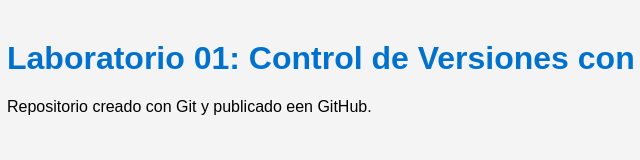
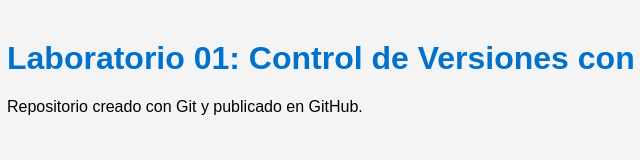
Before and after one commit to Unfurdesuka/lab01-git, a plain HTML site: page index.html in a window 1280 px wide. Shown: the full height of the page, 33-673 px from the left. Drawn offline with Linux system fonts and the light colour scheme.

```diff
--- a/index.html
+++ b/index.html
@@ -7,6 +7,6 @@
 </head>
 <body>
   <h1>Laboratorio 01: Control de Versiones con Git</h1>
-  <p>Repositorio creado con Git y publicado een GitHub.</p>
+  <p>Repositorio creado con Git y publicado en GitHub.</p>
 </body>
 </html>
```
